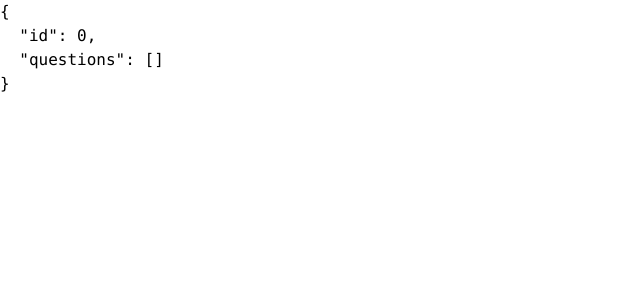
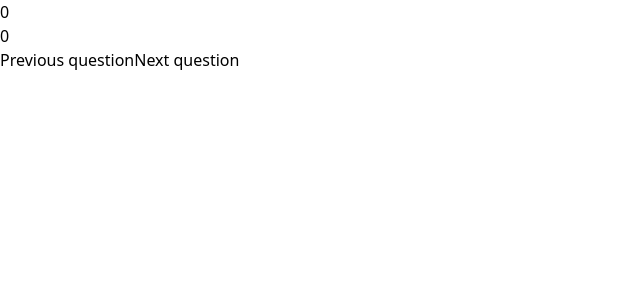
Before and after one commit to kamilwojtol/quiz-maker, a React (Vite) app: page / in a window 1280 px wide. Shown: the top 300 px of the page, without its empty margins (0-640 px from the left). Built offline with nearby package versions, Linux system fonts and the light colour scheme.

Commit message:
quiz viewer wip

```diff
--- a/src/components/Viewer/Viewer.tsx
+++ b/src/components/Viewer/Viewer.tsx
@@ -1,9 +1,67 @@
-import { Quiz } from "../../types/quiz";
+import { Quiz, ViewerAnswer } from "../../types/quiz";
+import { useState } from "react";
 
 type Props = {
   quiz: Quiz;
 };
 
 export function Viewer({ quiz }: Props) {
-  return <pre>{JSON.stringify(quiz, null, 2)}</pre>;
+  const [answers, setAnswers] = useState<ViewerAnswer[]>([]);
+  const [currentQuestion, setCurrentQuestion] = useState<number>(0);
+
+  function addAnswerToQuiz(answerId: number, questionId: number) {
+    answers.find((answer) => answer.questionId === questionId)
+      ? setAnswers(() => [{ answerId, questionId }])
+      : setAnswers((prev) => [...prev, { answerId, questionId }]);
+  }
+
+  return (
+    <div className="flex flex-col justify-center items-center w-screen">
+      <h2 className="text-4xl mt-2">
+        {quiz.questions.length && quiz.questions[currentQuestion].value}
+      </h2>
+      <div className="flex flex-col gap-4 mt-4 w-1/2">
+        {quiz.questions.length &&
+          quiz.questions[currentQuestion].answers.map((answer, index) => {
+            return (
+              <label htmlFor={"answer_" + index} key={index}>
+                <input
+                  id={"answer_" + index}
+                  type="radio"
+                  name="answer"
+                  value={answer.value}
+                  key={index}
+                  className="hidden peer"
+                  onClick={(e) => {
+                    addAnswerToQuiz(
+                      answer.id,
+                      quiz.questions[currentQuestion].id,
+                    );
+                  }}
+                />
+                <div className="p-2 m-1 border-2 border-gray-500 rounded-xl flex flex-row cursor-pointer peer-checked:bg-slate-400 peer-checked:text-white">
+                  {answer.value}
+                </div>
+              </label>
+            );
+          })}
+      </div>
+      <div className="flex flex-col">
+        <button
+          onClick={() => {
+            setCurrentQuestion((prev) => prev - 1);
+          }}
+        >
+          Previous question
+        </button>
+        <button
+          onClick={() => {
+            setCurrentQuestion((prev) => prev + 1);
+          }}
+        >
+          Next question
+        </button>
+      </div>
+    </div>
+  );
 }
--- a/src/types/quiz.ts
+++ b/src/types/quiz.ts
@@ -18,3 +18,8 @@ export type Page = {
   id: number;
   type: "question" | "answer";
 };
+
+export type ViewerAnswer = {
+  questionId: number;
+  answerId: number;
+};
```
